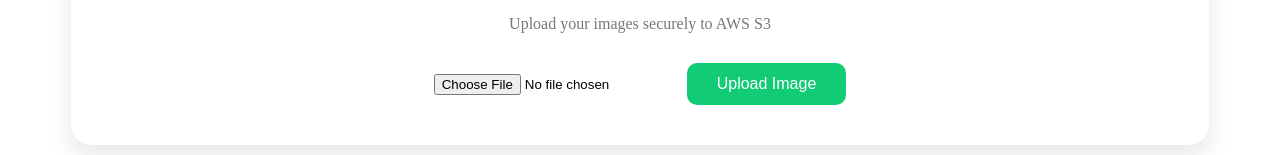
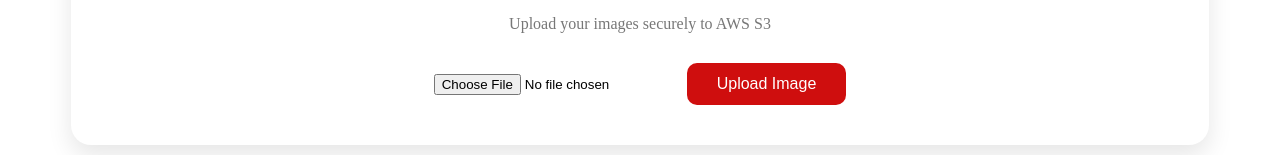
Before and after one commit to sambidhansenapati024/image-upload-web, an Angular app: page / in a window 1280 px wide. Shown: the part 140-295 px from the top of the page. Built offline with nearby package versions, Linux system fonts and the light colour scheme; no server answers.

Commit message:
change colour

```diff
--- a/src/app/components/image-upload/image-upload.component.css
+++ b/src/app/components/image-upload/image-upload.component.css
@@ -55,7 +55,7 @@ body{
 
 .upload-btn{
 
-    background:#11cc75;
+    background:#cf0e0e;
 
     color:white;
 
```
